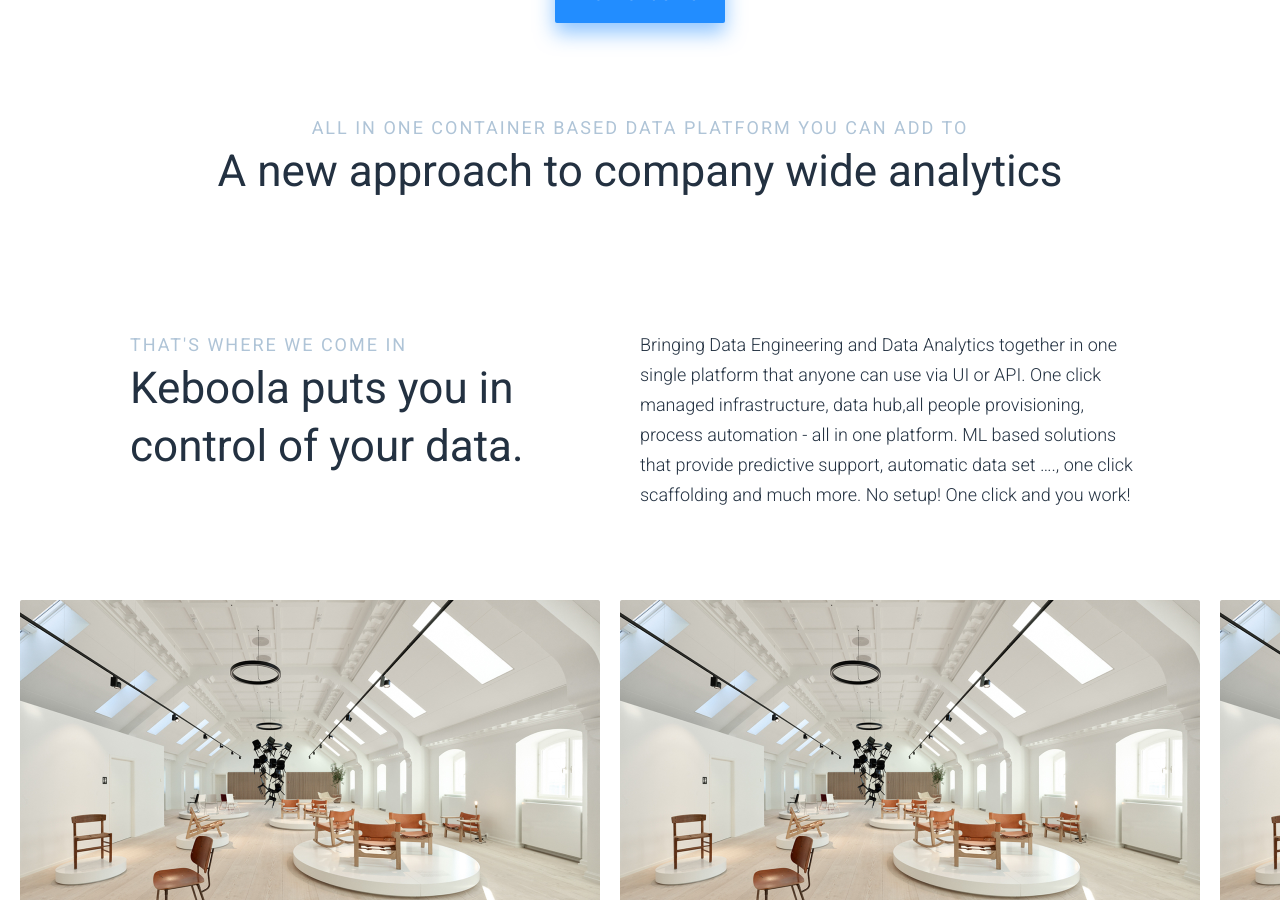
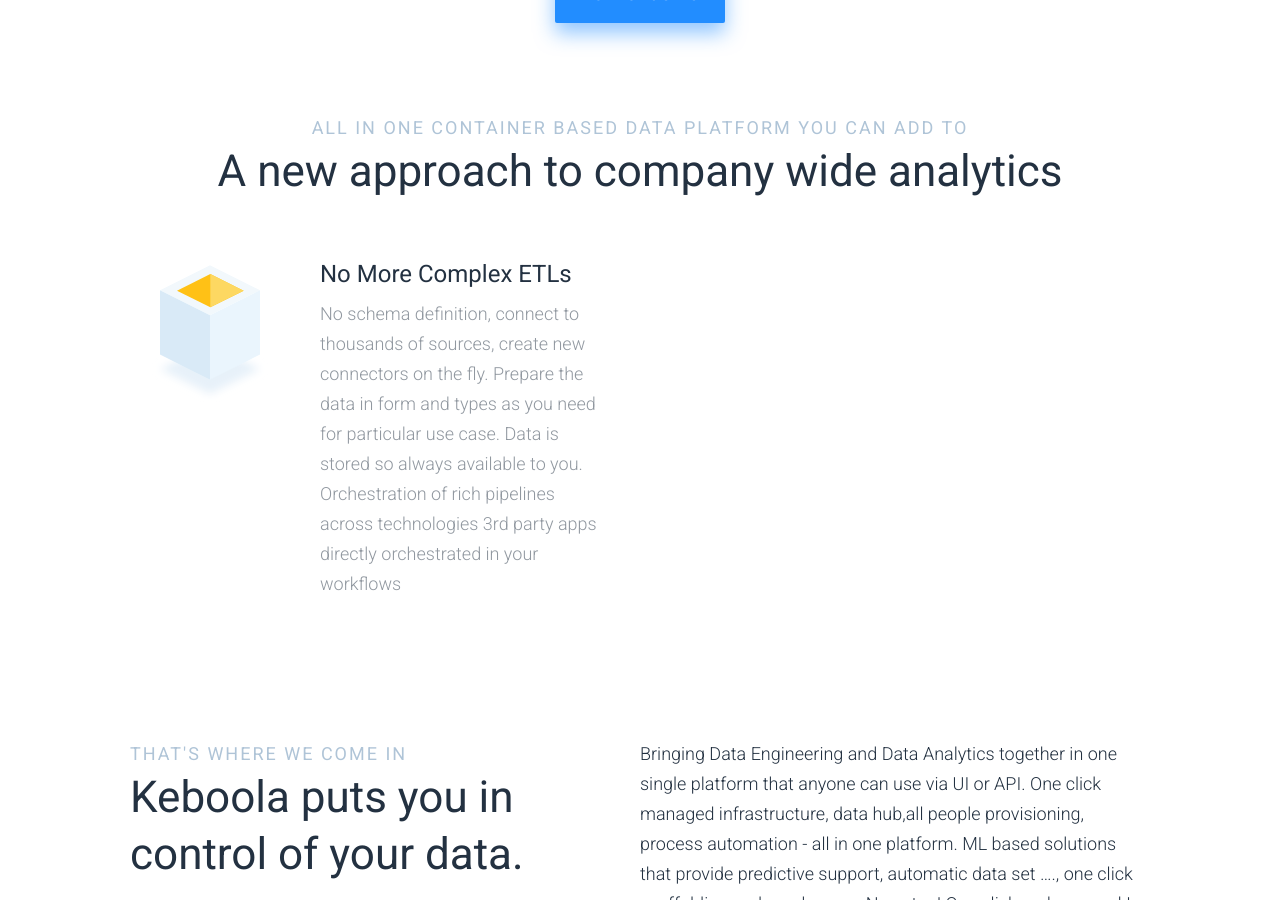
Before and after one commit to keboola/website, a Jekyll site: the page built from _product/index.md, in a window 1280 px wide and 900 px high, scrolled down 1152 px. Built offline with Jekyll 4.4.1, drawn with Linux system fonts in a browser that asks for light colours; nearby versions of some CDN libraries.

Commit message:
Update from Forestry.io - Updated index.md

```diff
--- a/_product/index.md
+++ b/_product/index.md
@@ -19,6 +19,13 @@
   block: article-list-two-row
   subheadline: all in one container based data platform you can add to
   headline: A new approach to company wide analytics
+  list:
+  - icotype: yellow
+    title: No More Complex ETLs
+    desc: No schema definition, connect to thousands of sources, create new connectors
+      on the fly. Prepare the data in form and types as you need for particular use
+      case. Data is stored so always available to you. Orchestration of rich pipelines
+      across technologies 3rd party apps directly orchestrated in your workflows
 - template: article-with-perex
   block: article-with-perex
   subheadline: THAT'S WHERE WE COME IN
```
